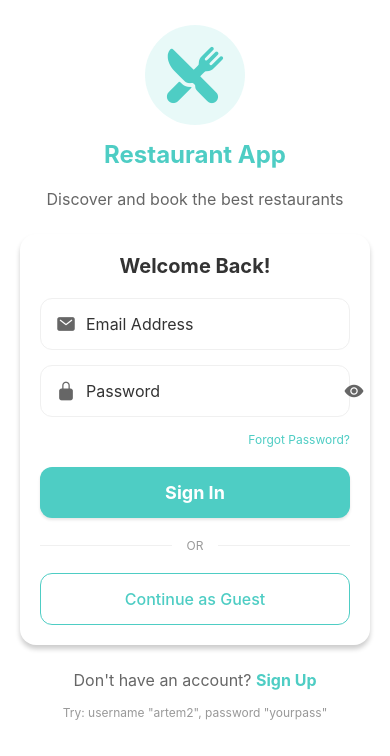
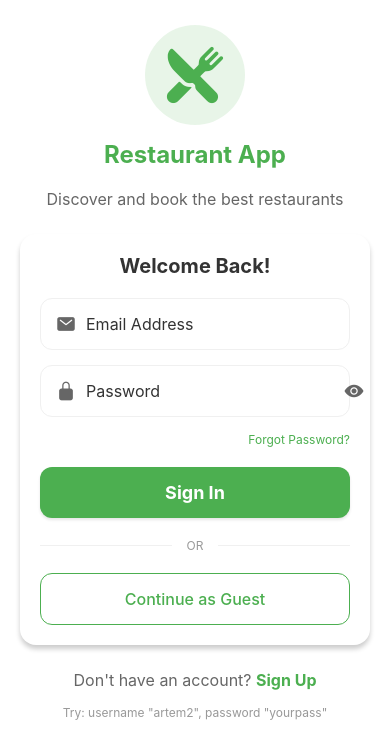
Before and after one commit to Artem9908/swipy, a React Native app in the folder mobile/: screen /Chat in a window 390 px wide. Shown: the top 756 px of the page. Built offline with nearby package versions, Linux system fonts and the light colour scheme.

Commit message:
color update

```diff
--- a/mobile/src/styles/theme.js
+++ b/mobile/src/styles/theme.js
@@ -1,7 +1,7 @@
 // Основная цветовая палитра приложения
 export const COLORS = {
-  primary: '#4ecdc4',       // Основной цвет (бирюзовый)
-  secondary: '#ff6b6b',     // Акцентный цвет (коралловый)
+  primary: '#4CAF50',       // Основной цвет (зеленый)
+  secondary: '#FF5722',     // Акцентный цвет (оранжевый)
   background: '#ffffff',    // Фон
   card: '#ffffff',          // Фон карточек
   text: {
@@ -15,7 +15,13 @@ export const COLORS = {
   warning: '#f39c12',       // Оранжевый (предупреждение)
   error: '#e74c3c',         // Красный (ошибка)
   inactive: '#d1d1d1',      // Неактивные элементы
-  overlay: 'rgba(0,0,0,0.5)' // Затемнение для модальных окон
+  overlay: 'rgba(0,0,0,0.5)', // Затемнение для модальных окон
+  // Дополнительные оттенки зеленого
+  green: {
+    light: '#8BC34A',       // Светло-зеленый
+    dark: '#388E3C',        // Темно-зеленый
+    pale: '#E8F5E9'         // Бледно-зеленый для фона
+  }
 };
 
 // Типографика
```
